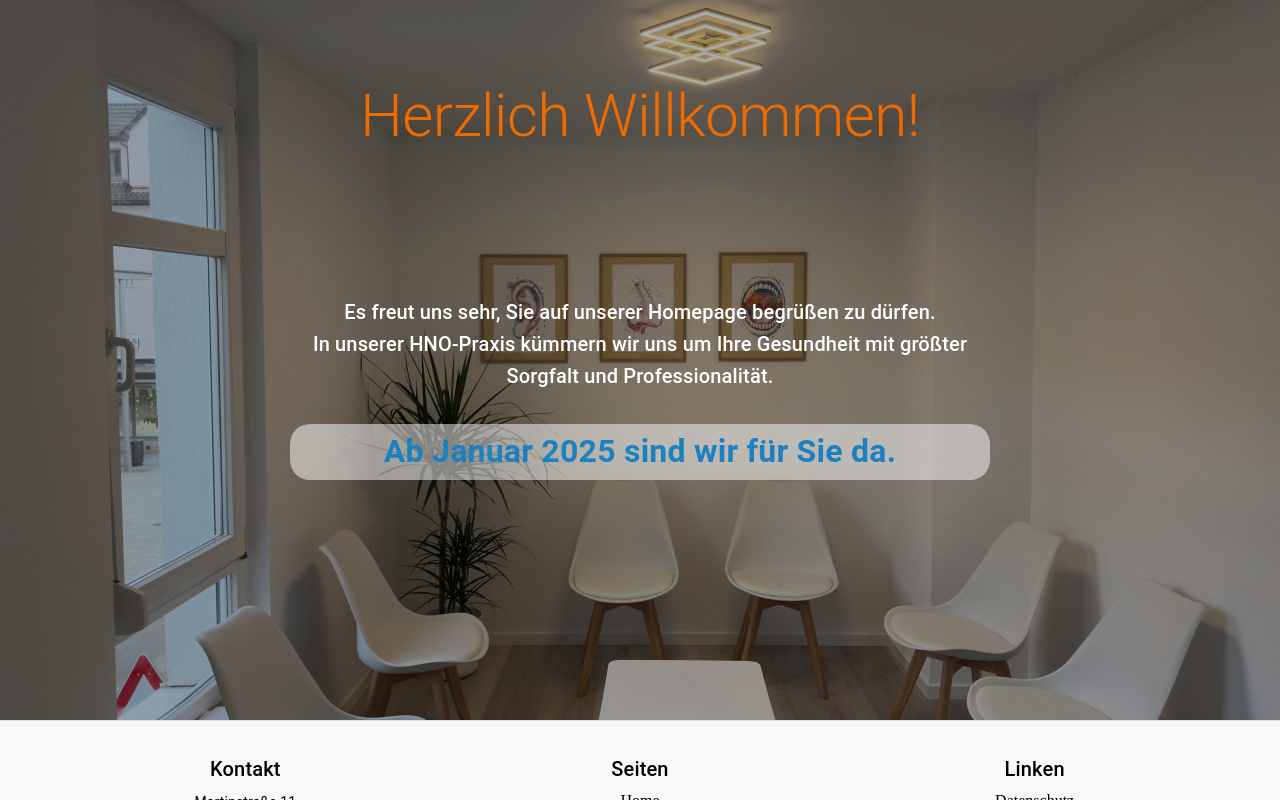
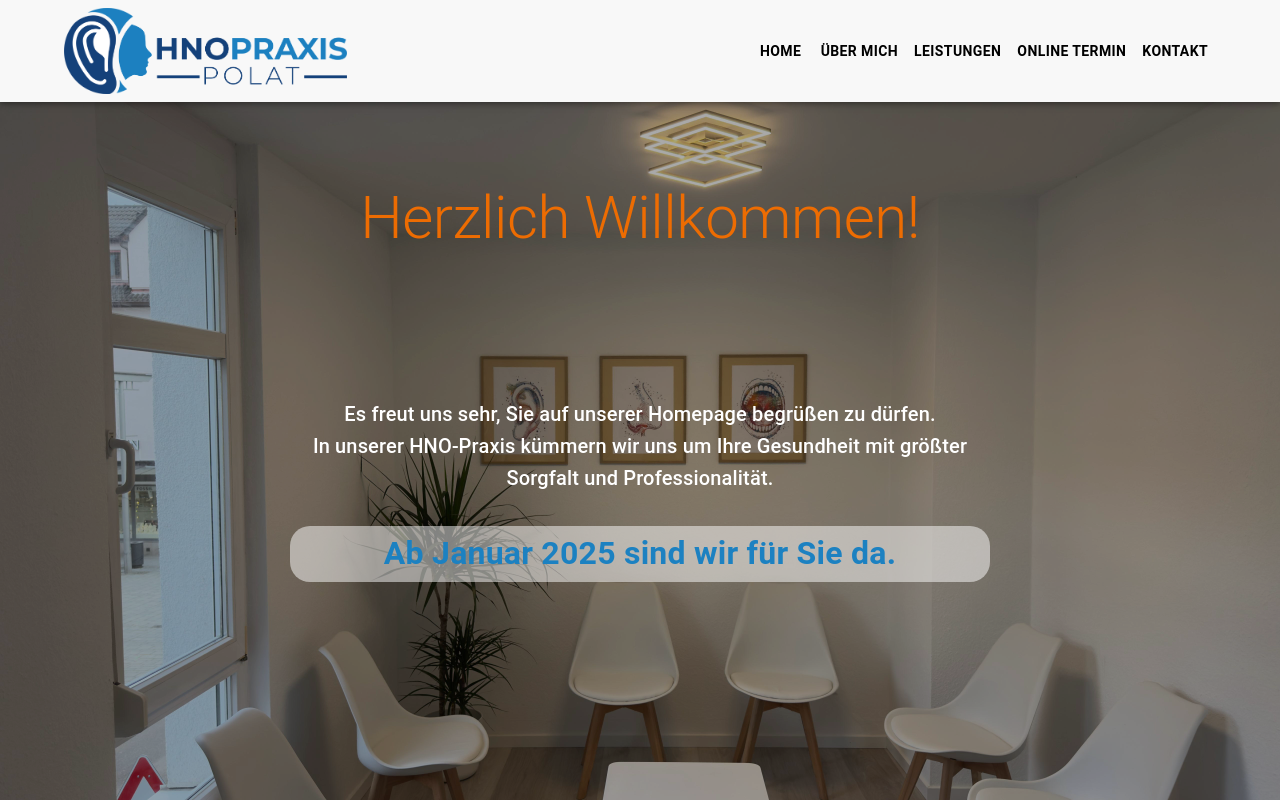
Before and after one commit to Yunusplt/hno-praxis-polat, a Next.js app: page / in a window 1280 px wide. Shown: the top 800 px of the page. Built offline with nearby package versions, Linux system fonts and the light colour scheme; what aws-amplify would draw is missing.

Commit message:
remove commit on header

```diff
--- a/src/app/layout.tsx
+++ b/src/app/layout.tsx
@@ -6,6 +6,7 @@ import "./global.css";
 import { Amplify } from "aws-amplify";
 import outputs from "../../amplify_outputs.json";
 import Footer from "@/components/Footer";
+import Header from "@/components/Header";
 
 Amplify.configure(outputs);
 
@@ -22,7 +23,7 @@ export default function RootLayout({
   return (
     <html lang="de">
       <body>
-        {/* <Header /> */}
+        <Header />
         {children}
         <Footer />
       </body>
```
